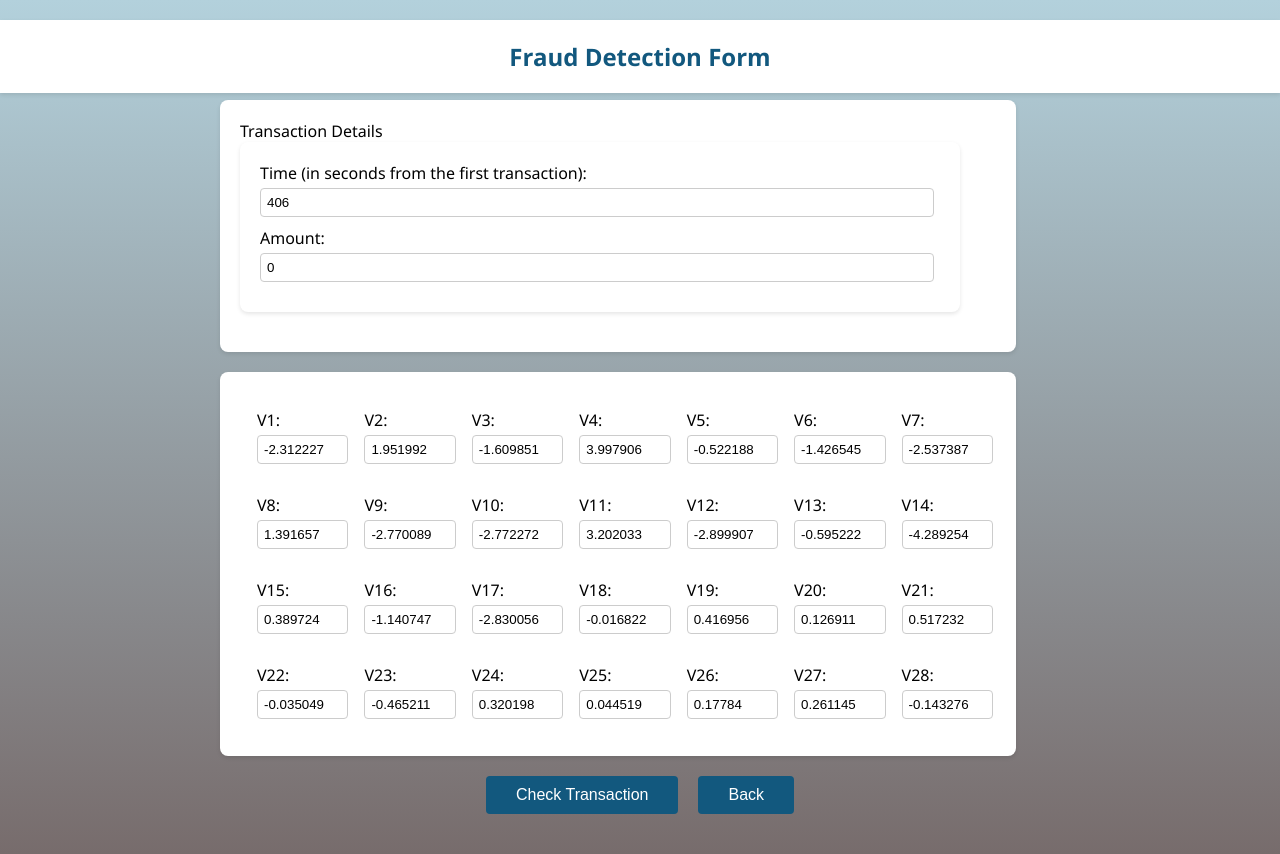
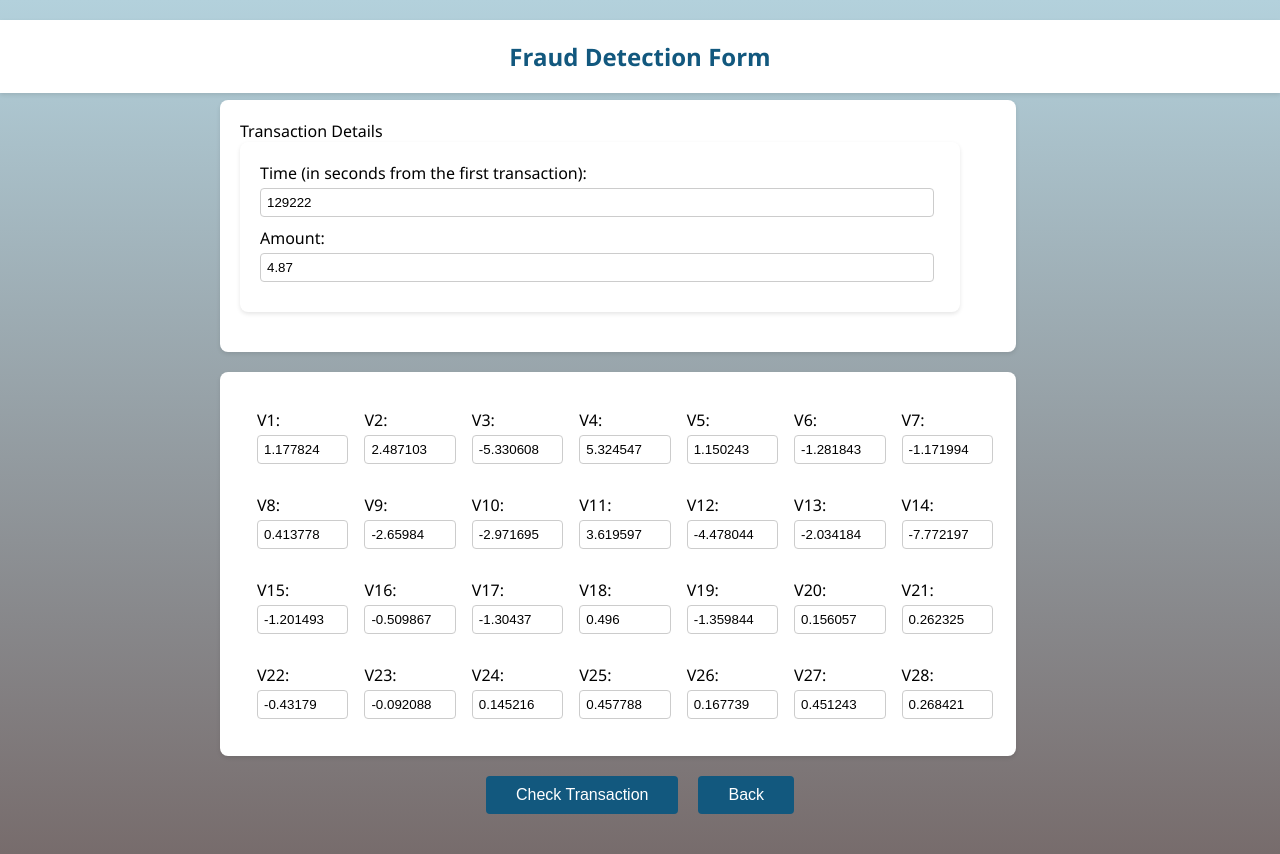
Before and after one commit to pritiyadav888/canara, a Flask app: page /model in a window 1280 px wide. Run offline with Flask 3, Linux system fonts and the light colour scheme.

Commit message:
INITIAL VALUES UPDATED

```diff
--- a/templates/index.html
+++ b/templates/index.html
@@ -16,37 +16,38 @@
                 table.appendChild(rows[i]);
             }
             const initialValues = {
-                Time: 406,
-                V1: -2.312227,
-                V2: 1.951992,
-                V3: -1.609851,
-                V4: 3.997906,
-                V5: -0.522188,
-                V6: -1.426545,
-                V7: -2.537387,
-                V8: 1.391657,
-                V9: -2.770089,
-                V10: -2.772272,
-                V11: 3.202033,
-                V12: -2.899907,
-                V13: -0.595222,
-                V14: -4.289254,
-                V15: 0.389724,
-                V16: -1.140747,
-                V17: -2.830056,
-                V18: -0.016822,
-                V19: 0.416956,
-                V20: 0.126911,
-                V21: 0.517232,
-                V22: -0.035049,
-                V23: -0.465211,
-                V24: 0.320198,
-                V25: 0.044519,
-                V26: 0.17784,
-                V27: 0.261145,
-                V28: -0.143276,
-                Amount: 0
+                Time: 129222.0,
+                V1: 1.177824,
+                V2: 2.487103,
+                V3: -5.330608,
+                V4: 5.324547,
+                V5: 1.150243,
+                V6: -1.281843,
+                V7: -1.171994,
+                V8: 0.413778,
+                V9: -2.65984,
+                V10: -2.971695,
+                V11: 3.619597,
+                V12: -4.478044,
+                V13: -2.034184,
+                V14: -7.772197,
+                V15: -1.201493,
+                V16: -0.509867,
+                V17: -1.30437,
+                V18: 0.496,
+                V19: -1.359844,
+                V20: 0.156057,
+                V21: 0.262325,
+                V22: -0.43179,
+                V23: -0.092088,
+                V24: 0.145216,
+                V25: 0.457788,
+                V26: 0.167739,
+                V27: 0.451243,
+                V28: 0.268421,
+                Amount: 4.87,
             };
+
             let cellCount = 0;
             for (const fieldName in initialValues) {
                 if (initialValues.hasOwnProperty(fieldName)) {
```
